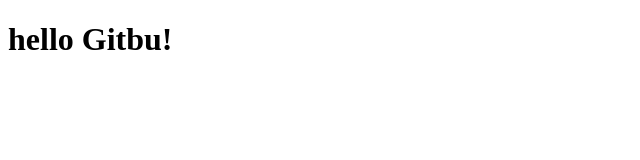
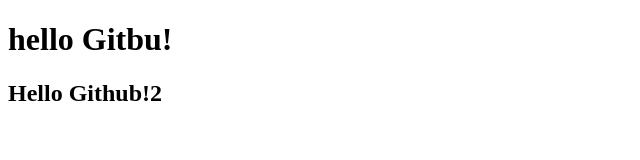
Before and after one commit to willy9068/Githun_Test, a plain HTML site: page index.html in a window 1280 px wide. Shown: the whole page, without its empty margins (0-640 px from the left). Drawn offline with Linux system fonts and the light colour scheme.

Commit message:
Commit_2

```diff
--- a/index.html
+++ b/index.html
@@ -8,5 +8,6 @@
 </head>
 <body>
     <h1>hello Gitbu!</h1>
+    <h2>Hello Github!2</h2>
 </body>
 </html>
```
